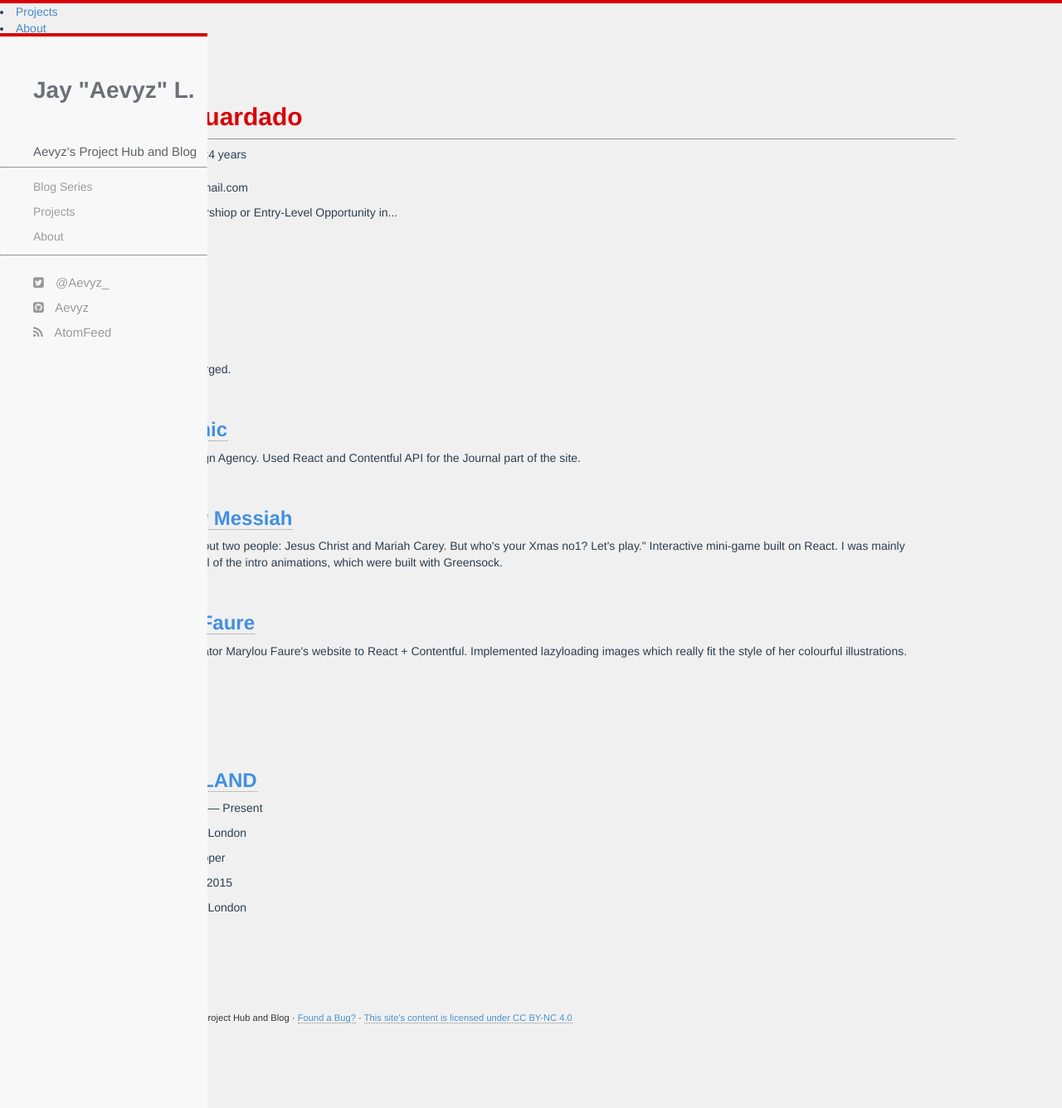
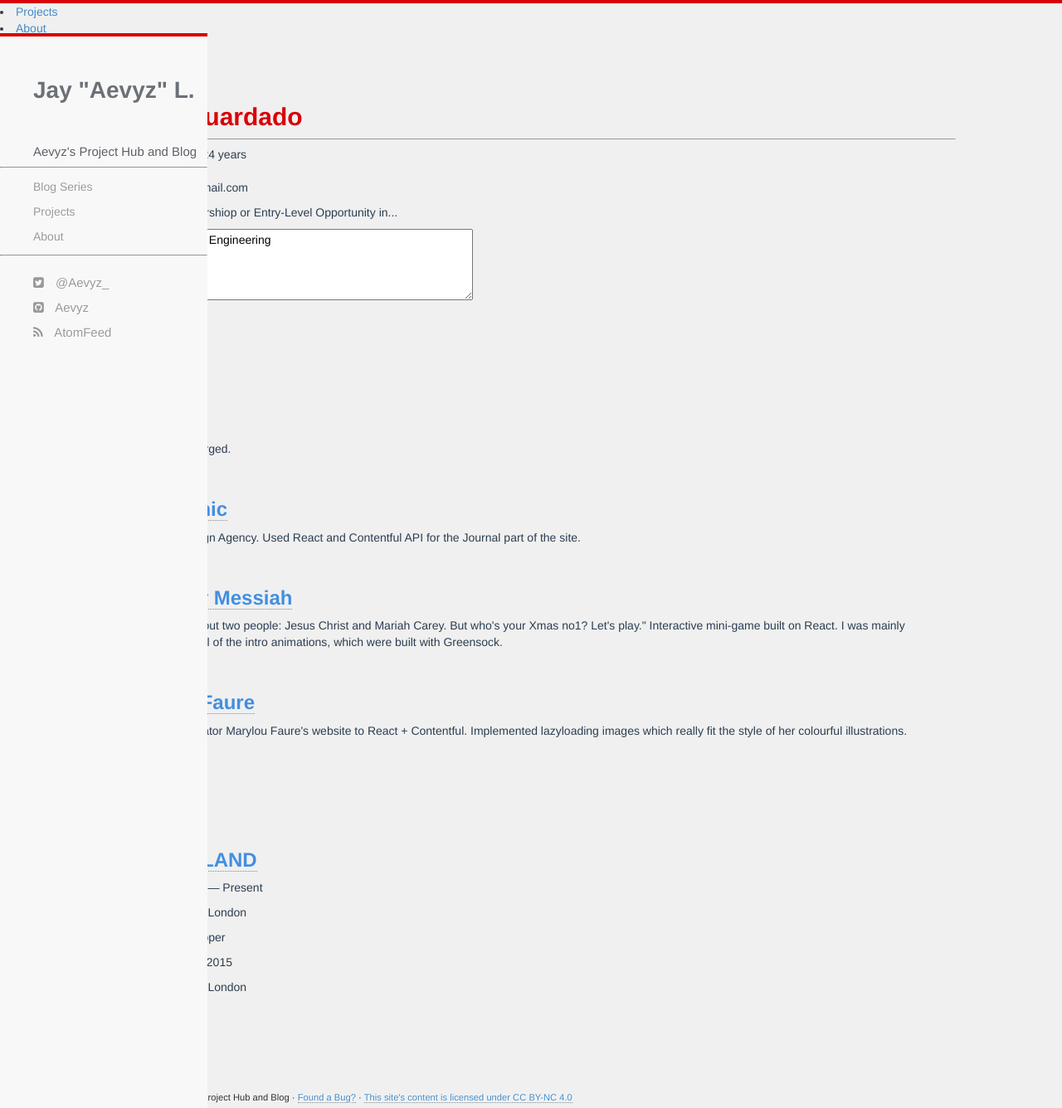
Before and after one commit to jguardado39/jguardado39.github.io, a Jekyll site: the page built from about.html, in a window 1280 px wide and 1336 px high. Shown: the whole window at 83% size. Built offline with Jekyll 4.4.1, drawn with Linux system fonts in a browser that asks for light colours.

Commit message:
upd 041717

```diff
--- a/about.html
+++ b/about.html
@@ -27,6 +27,10 @@ title: Resume
           </p>
           <p></p>
           <p>Targeting an Intershiop or Entry-Level Opportunity <en>in...</en></p>
+          <p><textarea rows="4" cols = "50">
+            Software Engineering
+
+          </textarea> </p>
           <p></p>
         </div>
         </div>
```
